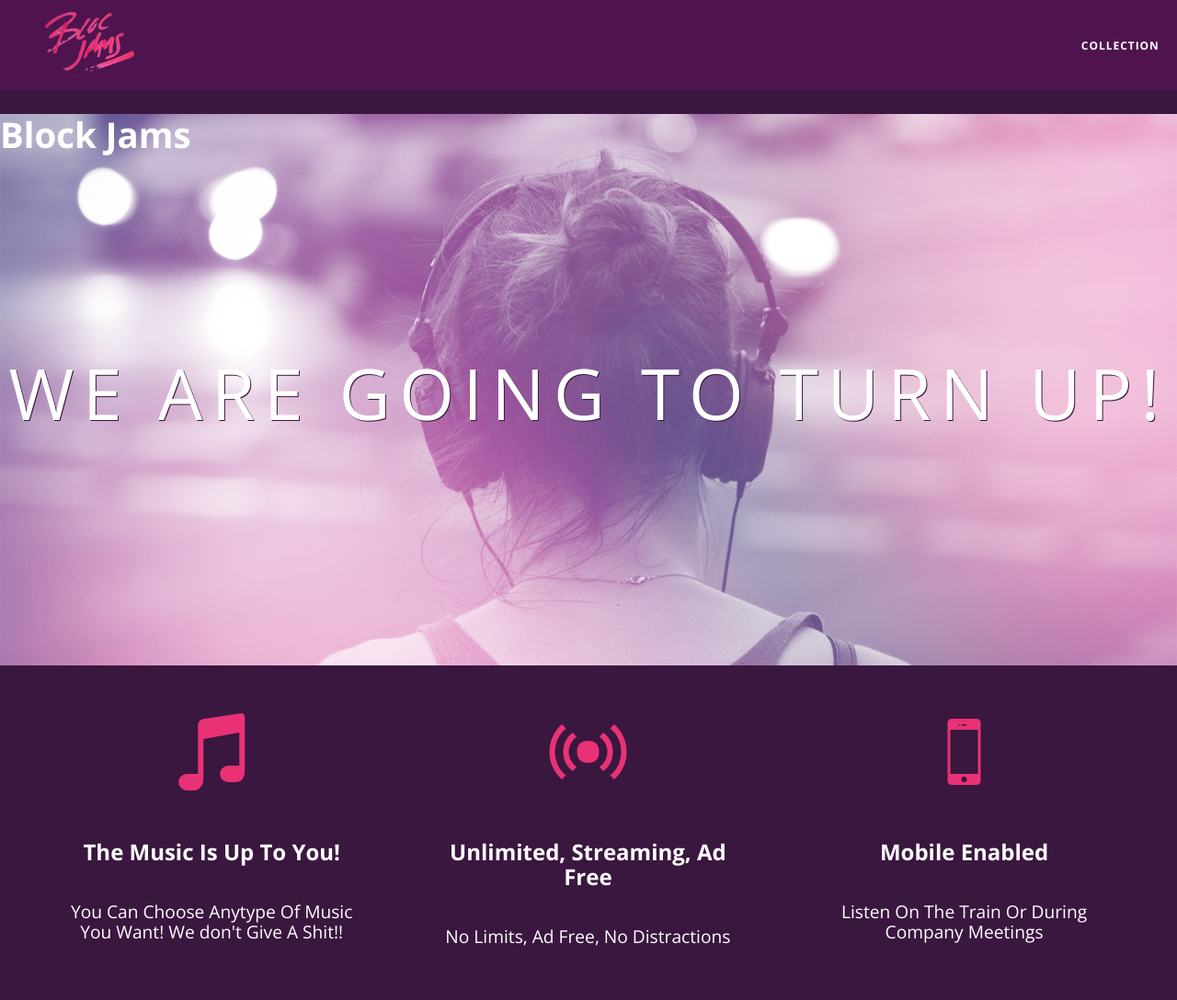
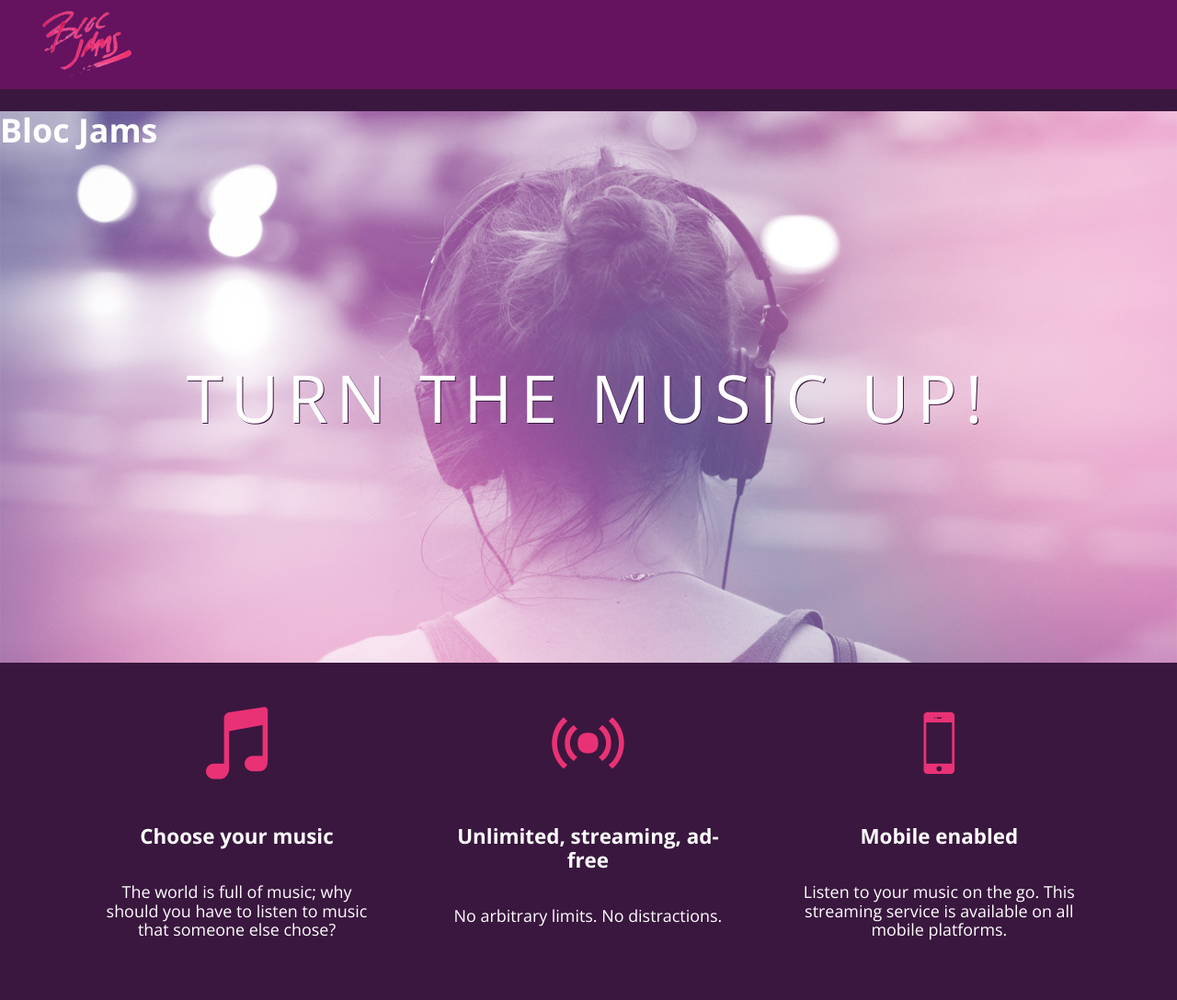
Before and after one commit to nowled/bloc-jams, a plain HTML site: page index.html in a window 1280 px wide. Shown: the whole page at 92% size. Drawn offline with nearby package versions, Linux system fonts and the light colour scheme.

Commit message:
CheckPoint 4 Revised

```diff
--- a/index.html
+++ b/index.html
@@ -1,52 +1,44 @@
 <!DOCTYPE html>
 <html>
-    <head>
-
+<head lang="en">
+    <meta charset="UTF-8">
     <title>Bloc Jams</title>
-        <meta name="viewport" content="width=device-width" initial-scale="1">
+    <meta name="viewport" content="width=device-width, initial-scale=1">
     <link rel="stylesheet" type="text/css" href="http://fonts.googleapis.com/css?family=Open+Sans:400,800,600,700,300">
     <link rel="stylesheet" type="text/css" href="http://code.ionicframework.com/ionicons/2.0.1/css/ionicons.min.css">
-
+    <link rel="stylesheet" type="text/css" href="styles/normalize.css">
     <link rel="stylesheet" type="text/css" href="styles/main.css">
     <link rel="stylesheet" type="text/css" href="styles/landing.css">
-          <link rel="stylesheet" type="text/css" href="styles/normalize.css">
 </head>
 <body class="landing">
-           <nav class="navbar"><!--navagation bar -->
-            <a href="index.html" class="logo">
-             <img src="assets/images/bloc_jams_logo.png" alt="bloc jams logo">
-         </a>
+<nav class="navbar"> <!-- navigation bar -->
+    <img src="assets/images/bloc_jams_logo.png" alt="bloc jams logo" class="logo">
+    </nav>
 
-
-         <div class="links-container">
-             <a href="collection.html" class="navbar-link">collection</a>
-
-         </div>
-            </nav>
  <section class="hero-content"> <!-- hero content -->
-
-              <h1>Block Jams</h1>
-               <h2 class="hero-title">We Are Going To Turn Up!</h2>
+    <h1>Bloc Jams</h1>
+     <h3 class="hero-title">Turn the music up!</h3>
 </section>
-
-
-             <section class="selling-points container clearfix"><!-- selling points-->  <div class="point column third">
+<section class="selling-points container clearfix"> <!-- selling points -->
+    <div class="point column third">
         <span class="ion-music-note"></span>
-             <h5 class="point-title">The Music Is Up To You!</h5>
-               <p class="point-description">You Can Choose Anytype Of Music You Want! We don't Give A Shit!!</p>
+        <h5 class="point-title">Choose your music</h5>
+        <p class="point-description">The world is full of music; why should you have to listen to music that someone else chose?</p>
     </div>
     <div class="point column third">
         <span class="ion-radio-waves"></span>
-              <h5 class="point-title">Unlimited, Streaming, Ad Free</h5>
-              <p class="point-description">No Limits, Ad Free, No Distractions</p>
+        <h5 class="point-title">Unlimited, streaming, ad-free</h5>
+        <p class="point-description">No arbitrary limits. No distractions.</p>
 </div>
+
     <div class="point column third">
             <span class="ion-iphone"></span>
-               <h5 class="point-title">Mobile Enabled</h5>
-               <p class="point-description">Listen On The Train Or During Company Meetings</p>
+            <h5 class="point-title">Mobile enabled</h5>
+            <p class="point-description">Listen to your music on the go. This streaming service is available on all mobile platforms.</p>
+
     </div>
 
     </section>
+
 </body>
-
 </html>
--- a/styles/landing.css
+++ b/styles/landing.css
@@ -45,4 +45,3 @@
 .ion-iphone {
     color: rgb(233,50,117);
     font-size: 5rem;
- }
--- a/styles/main.css
+++ b/styles/main.css
@@ -3,76 +3,34 @@
     -webkit-box-sizing: border-box;
     box-sizing: border-box;
 }
-
-html{
-    height: 100%;
+html {
+    height: 100%; /* makes sure our HTML takes up 100% of the browser window */
     font-size: 100%;
-
+}
+body {
+    font-family: 'Open Sans'; /* sets our font to the "Open Sans" typeface */
+    color: white;             /* sets the text color to white */
+    min-height: 100%;         /* says the height of the body must be, at minimum, 100% of the window */
 }
 
-body{
-    font-family: 'Open Sans';
-    color: white;
-    min-height: 100%;
+.navbar {
+    padding: 0.5rem;
+    background-color: rgb(101,18,95);
 }
 
-.navbar{
-     position: relative;
-     padding: 0.5rem;
-     background-color: rgba(101,18,95,0.5);
-     z-index: 1;
+.navbar .logo {
+    position: relative; /* positioning will be explained in a resource */
+    left: 2rem;
 }
 
-.navbar .logo{
-    position: relative;
-    left: 2rem;
-    cursor: pointer;  /* produces the finger-pointer icon when you hover over the logo */
-
-}
-
- .navbar .links-container {
-     display: table;
-     position: absolute;
-     top: 0;
-     right: 0;
-     height: 100px;
-     color: white;
-     /* #3 */
-     text-decoration: none;
- }
-
- .links-container .navbar-link {
-     display: table-cell;
-     position: relative;
-     height: 100%;
-     padding-left: 1rem;
-     padding-right: 1rem;
-     /* #4 */
-     vertical-align: middle;
-     color: white;
-     font-size: 0.625rem;
-     letter-spacing: 0.05rem;
-     font-weight: 700;
-     text-transform: uppercase;
-     /* #3 */
-     text-decoration: none;
-     cursor: pointer;
- }
-
-   /* #5 */
- .links-container .navbar-link:hover {
-     color: rgb(233,50,117);
- }
- /* Medium and small screens (640px) */
+/* Medium screens (640px) */
 @media (min-width: 640px) {
-   /* Style information will go here */
-     html{font-size: 112%;}
+    html { font-size: 112%; }
     .column {
         float: left;
         padding-left: 1rem;
         padding-right: 1rem;
     }
-
     .column.full { width: 100%; }
     .column.two-thirds { width: 66.7%; }
     .column.half { width: 50%; }
@@ -80,24 +38,23 @@ body{
     .column.fourth { width: 25%; }
     .column.flow-opposite { float: right; }
 }
-
 /* Large screens (1024px) */
 @media (min-width: 1024px) {
-   /* Style information will go here */
-     html{font-size: 120%; }
+    html { font-size: 120%; }
 }
-
-.container{
+.container {
+    margin: 0 auto;
     max-width: 64rem;
-    margin: 0 auto;
 }
-
+/* Medium screens (640px) */
+@media (min-width: 640px) {
+    html { font-size: 112%; }
+}
 .clearfix::before,
 .clearfix::after {
     content: " ";
     display: table;
 }
-
 .clearfix::after {
     clear: both;
 }
```
Lines whose indentation alone changed are shown as unchanged.
